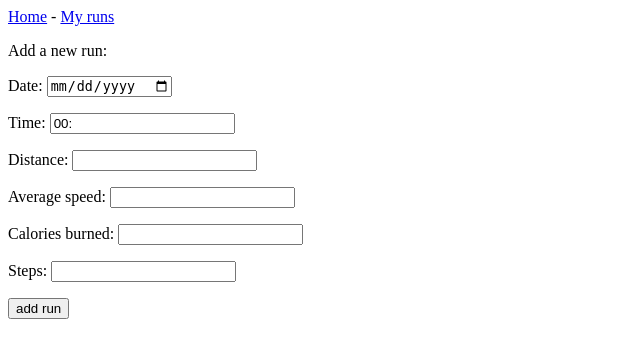
After one commit to nleclaire/stat-tracker, a Django app: page /runs/new_run in a window 1280 px wide. The commit adds this page. Shown: the top 358 px of the page, without its empty margins (0-640 px from the left). Run offline with Django 3.2, Linux system fonts and the light colour scheme.

Commit message:
adds new_run view + html, run form

```diff
--- /dev/null
+++ b/run_stats/forms.py
@@ -0,0 +1,14 @@
+from django import forms
+from .models import Run
+
+class DateInput(forms.DateInput):
+    input_type = 'date'
+
+class RunForm(forms.ModelForm):
+    class Meta:
+        model = Run
+        fields = ['date', 'time', 'distance', 'average_speed', 'calories_burned', 'steps' ]
+        # labels = {'text': ''}
+        widgets = {
+            'date': DateInput()
+        }
--- a/run_stats/templates/run_stats/base.html
+++ b/run_stats/templates/run_stats/base.html
@@ -1,5 +1,6 @@
 <p>
-    <a href="{% url 'run_stats:index' %}">Run stats</a>
+    <a href="{% url 'run_stats:index' %}">Home</a> -
+    <a href="{% url 'run_stats:runs' %}">My runs</a>
 </p>
 
 {% block content %} {% endblock content %}
--- /dev/null
+++ b/run_stats/templates/run_stats/new_run.html
@@ -0,0 +1,11 @@
+{% extends "run_stats/base.html" %}
+
+{% block content %}
+  <p>Add a new run:</p>
+
+  <form action="{% url 'run_stats:new_run' %}" method="post">
+      {% csrf_token %}
+      {{form.as_p}}
+      <button name="submit">add run</button>
+  </form>
+{% endblock content %}
--- a/run_stats/templates/run_stats/runs.html
+++ b/run_stats/templates/run_stats/runs.html
@@ -15,4 +15,6 @@
 
   </ul>
 
+  <a href="{% url 'run_stats:new_run' %}">Add a new run:</a>
+
 {% endblock content %}
--- a/run_stats/urls.py
+++ b/run_stats/urls.py
@@ -11,4 +11,7 @@ urlpatterns = [
 
     # Detail page for a single run
     path('runs/<int:run_id>', views.run, name="run"),
+
+    # Page to add a new Run
+    path('runs/new_run', views.new_run, name="new_run"),
 ]
--- a/run_stats/views.py
+++ b/run_stats/views.py
@@ -1,5 +1,7 @@
 from django.shortcuts import render
+from django.http import HttpResponseRedirect
 from .models import Run
+from .forms import RunForm
 
 def index(request):
     """The home page for stat-tracker."""
@@ -19,3 +21,18 @@ def run(request, run_id):
 
     context = {'run': run, 'splits': splits}
     return render(request, 'run_stats/run.html', context)
+
+def new_run(request):
+    """Add a new run."""
+    if request.method != 'POST':
+        form = RunForm(initial={'time': '00:'})
+    else:
+        # POST data submitted; process data
+        form = RunForm(request.POST)
+        if form.is_valid():
+            new_run = form.save(commit=False)
+            new_run.save()
+            return HttpResponseRedirect(reverse('run_stats:runs'))
+
+    context = {'form': form}
+    return render(request, 'run_stats/new_run.html', context)
```
Also changed, not shown: db.sqlite3.
